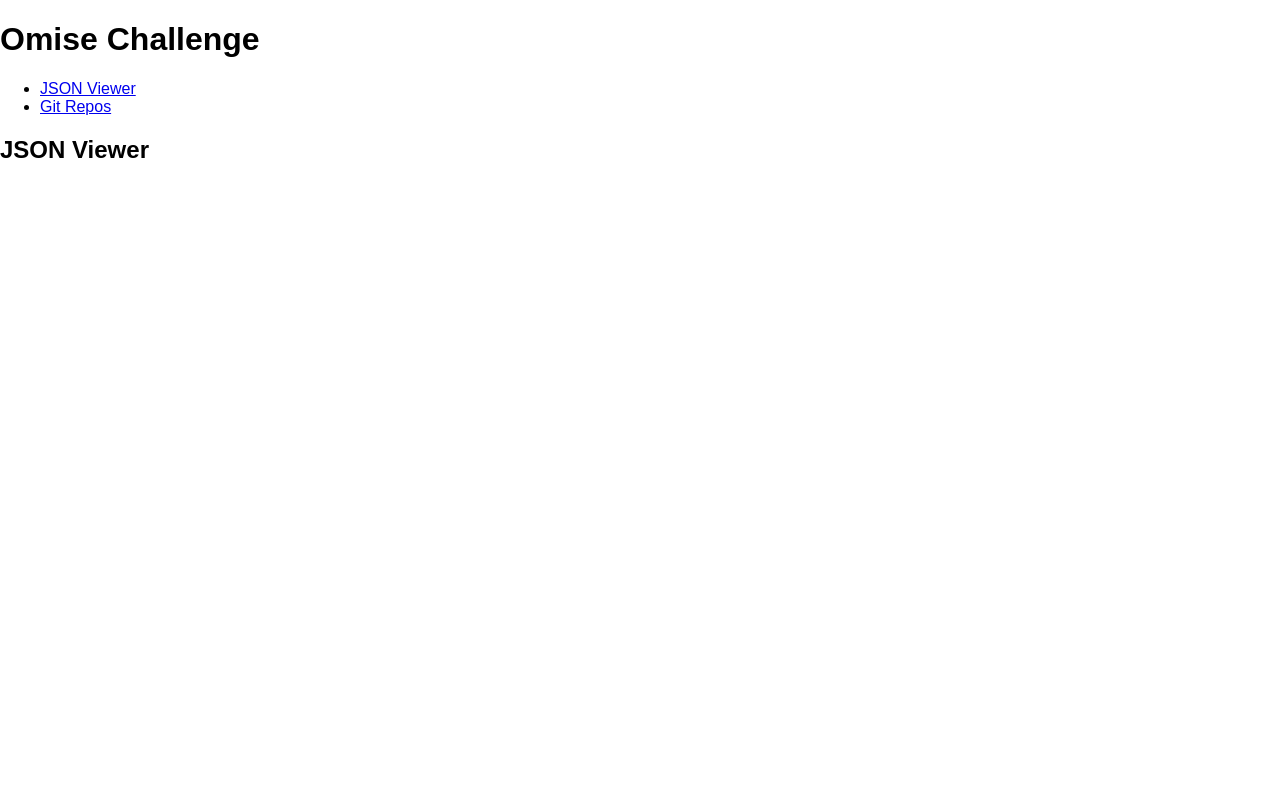
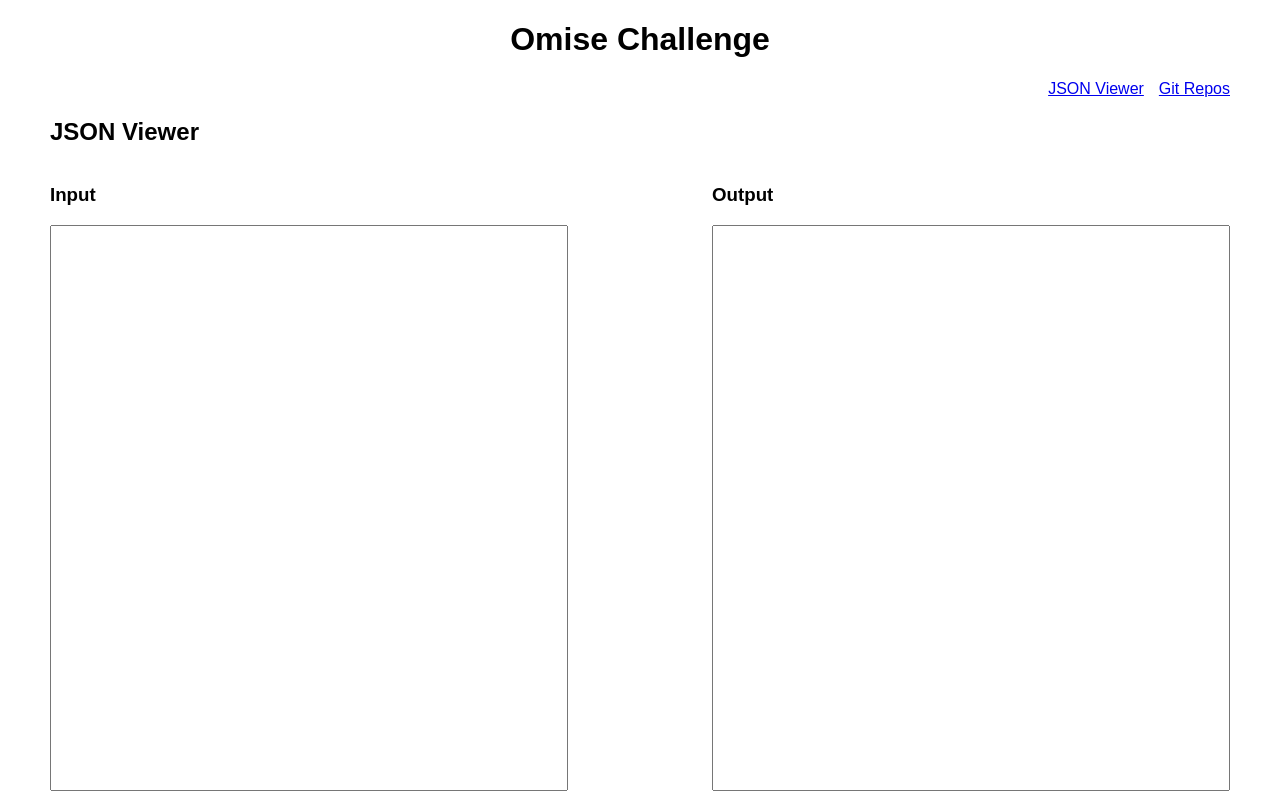
Before and after one commit to salbadr/omise-react-challenge, a React (Create React App) app: page / in a window 1280 px wide. Built offline with nearby package versions, Linux system fonts and the light colour scheme.

Commit message:
Added support for JSON Viewer to parse, show output and did some styling

```diff
--- a/package.json
+++ b/package.json
@@ -6,7 +6,8 @@
     "react": "^16.5.1",
     "react-dom": "^16.5.1",
     "react-router-dom": "^4.3.1",
-    "react-scripts": "1.1.5"
+    "react-scripts": "1.1.5",
+    "stringify-object": "^3.2.2"
   },
   "scripts": {
     "start": "react-scripts start",
--- a/src/components/JSONViewer.js
+++ b/src/components/JSONViewer.js
@@ -1,14 +1,15 @@
-import React, { Component } from 'react';
+import React, {Component} from 'react';
+import stringifyObject from 'stringify-object';
 
 
-class JSONViewer extends Component{
-    constructor(props){
+class JSONViewer extends Component {
+    constructor(props) {
         super(props);
-        this.state={input:{}};
+        this.state = {output: ''};
 
     }
 
-    parser=(input)=>{
+    parser = (input) => {
         /*
         Get the json object represented as an array
          */
@@ -54,7 +55,7 @@
                                     return parents[index].children.push(item);
 
                                 }
-                                else{
+                                else {
                                     return false;
                                 }
                             });
@@ -66,11 +67,46 @@
             }, []);
         }
     }
-    render(){
-        return(
-            <h2>JSON Viewer</h2>
+
+    handleChange = (e) => {
+        try {
+            const jsonInput = JSON.parse(e.target.value),
+                jsonOutput = this.parser(jsonInput),
+            stringifiedOutput = stringifyObject(jsonOutput);
+
+            this.setState({output:stringifiedOutput});
 
 
+        }
+        catch (err) {
+            console.error("Not properly formatted");
+
+        }
+
+    };
+
+
+    render() {
+        return (
+            <div>
+                <h2>JSON Viewer</h2>
+                <div className="json-container">
+                    <div>
+                        <h3>Input</h3>
+                        <form>
+                            <textarea onChange={this.handleChange} className="json-input"></textarea>
+                        </form>
+                    </div>
+                    <div>
+                        <h3>Output</h3>
+                        <textarea className="json-output" readOnly={true} value={this.state.output}>
+
+
+                        </textarea>
+
+                    </div>
+                </div>
+            </div>
         );
     }
 
--- a/src/components/Navbar.js
+++ b/src/components/Navbar.js
@@ -5,12 +5,11 @@
 const Navbar =()=>{
     return (
         <nav>
-            <div >
                 <ul>
                     <li><NavLink to="/">JSON Viewer</NavLink></li>
                     <li><NavLink to="/repos">Git Repos</NavLink></li>
                 </ul>
-            </div>
+
         </nav>
     )
 } ;
--- a/src/index.css
+++ b/src/index.css
@@ -1,5 +1,30 @@
 body {
-  margin: 0;
+  margin: 0 50px;
   padding: 0;
   font-family: sans-serif;
 }
+
+textarea {
+  resize: none;
+  height: calc(70vh);
+  width: calc(40vw);
+
+}
+h1{
+  text-align: center;
+}
+div.json-container{
+  display: flex;
+  justify-content: space-between;
+}
+nav ul{
+  list-style: none;
+  display: flex;
+  justify-content: flex-end;
+}
+li{
+  margin-right: 15px;
+}
+li:last-child{
+  margin-right: 0px;
+}
```
Also changed, not shown: 1 other file (tests, documents, lock files or other folders).
